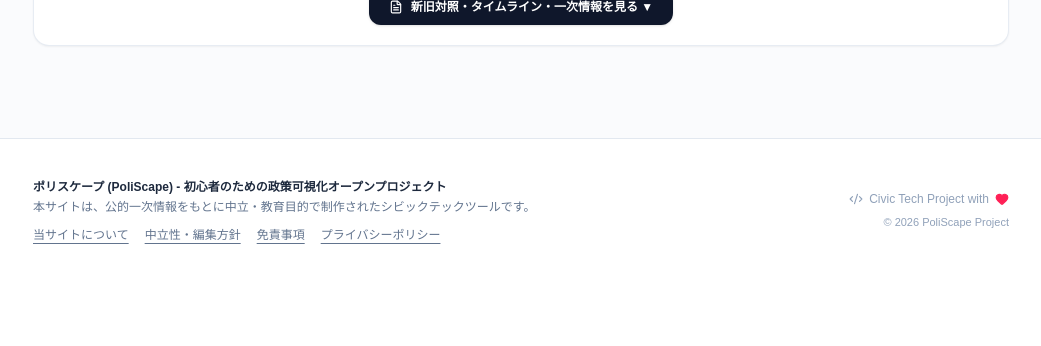
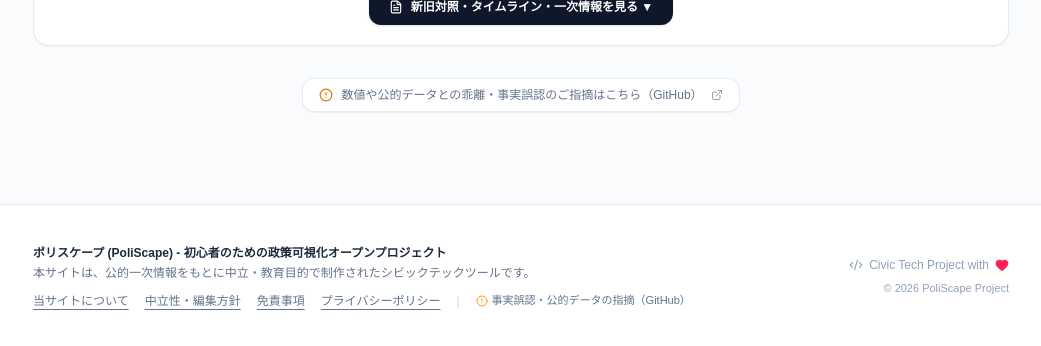
Before and after one commit to poliscape-project/poliscape, a Next.js app: page /policies/child-allowance-expansion in a window 1280 px wide. Shown: the part 1890-2236 px from the top of the page, without its empty margins (119-1160 px from the left). Before the commit the page ends 2173 px from the top, so only its background shows below. Built offline with nearby package versions, Linux system fonts and the light colour scheme; no server answers.

Commit message:
feat: 事実誤認・公的データ報告の導線（GitHub Issues連携）と専用Issueテンプレートを追加

```diff
--- a/src/components/Footer.tsx
+++ b/src/components/Footer.tsx
@@ -1,5 +1,5 @@
 import React from "react";
-import { Heart, Code2 } from "lucide-react";
+import { Heart, Code2, AlertCircle } from "lucide-react";
 import { PolicyModals } from "@/components/PolicyModals";
 
 export const Footer: React.FC = () => {
@@ -13,8 +13,18 @@ export const Footer: React.FC = () => {
           <p className="mt-1 text-slate-500">
             本サイトは、公的一次情報をもとに中立・教育目的で制作されたシビックテックツールです。
           </p>
-          <div className="mt-3">
+          <div className="mt-3 flex items-center gap-4 flex-wrap">
             <PolicyModals />
+            <span className="text-slate-300">|</span>
+            <a
+              href="https://github.com/poliscape-project/poliscape/issues/new?template=fact_check_report.md"
+              target="_blank"
+              rel="noopener noreferrer"
+              className="inline-flex items-center gap-1 text-[11px] text-slate-500 hover:text-amber-700 transition-colors"
+            >
+              <AlertCircle className="w-3 h-3 text-amber-500" />
+              <span>事実誤認・公的データの指摘（GitHub）</span>
+            </a>
           </div>
         </div>
         <div className="flex flex-col sm:items-end gap-2 shrink-0">
--- a/src/components/PolicyDetailView.tsx
+++ b/src/components/PolicyDetailView.tsx
@@ -67,7 +67,7 @@ import { PolicySummaryCard } from "@/components/PolicySummaryCard";
 import { PolicyTimeline } from "@/components/PolicyTimeline";
 import { PolicySources } from "@/components/PolicySources";
 import { Footer } from "@/components/Footer";
-import { ArrowLeft, FileText, CheckCircle2 } from "lucide-react";
+import { ArrowLeft, FileText, CheckCircle2, AlertCircle, ExternalLink } from "lucide-react";
 
 export const PolicyDetailView: React.FC<{ policy: PolicyTopic }> = ({ policy }) => {
   const [isSimpleMode, setIsSimpleMode] = useState<boolean>(false);
@@ -347,6 +347,20 @@ export const PolicyDetailView: React.FC<{ policy: PolicyTopic }> = ({ policy })
             )}
           </div>
         </div>
+
+        {/* 6. 【シビックテック・事実誤認報告導線】公的データとの乖離や数値誤りの指摘受付（完全ゼロ負荷・GitHub Issues） */}
+        <div className="pt-2 text-center">
+          <a
+            href={`https://github.com/poliscape-project/poliscape/issues/new?template=fact_check_report.md&title=${encodeURIComponent(`[事実誤認・数値報告] ${policy.title}`)}`}
+            target="_blank"
+            rel="noopener noreferrer"
+            className="inline-flex items-center gap-2 text-[11px] sm:text-xs text-slate-500 hover:text-slate-800 bg-white hover:bg-slate-100/80 px-4 py-2 rounded-xl border border-slate-200/80 shadow-2xs transition-all group"
+          >
+            <AlertCircle className="w-3.5 h-3.5 text-amber-600 shrink-0 group-hover:scale-110 transition-transform" />
+            <span>数値や公的データとの乖離・事実誤認のご指摘はこちら（GitHub）</span>
+            <ExternalLink className="w-3 h-3 text-slate-400 group-hover:text-slate-600" />
+          </a>
+        </div>
       </main>
 
       {/* フッター */}
```
